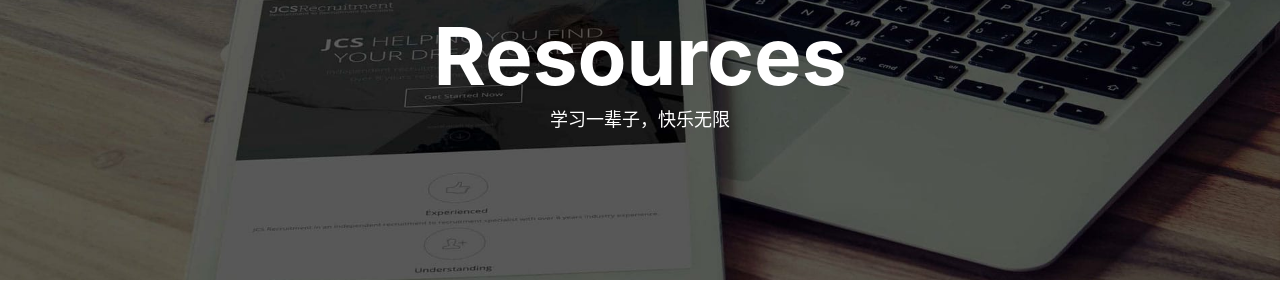
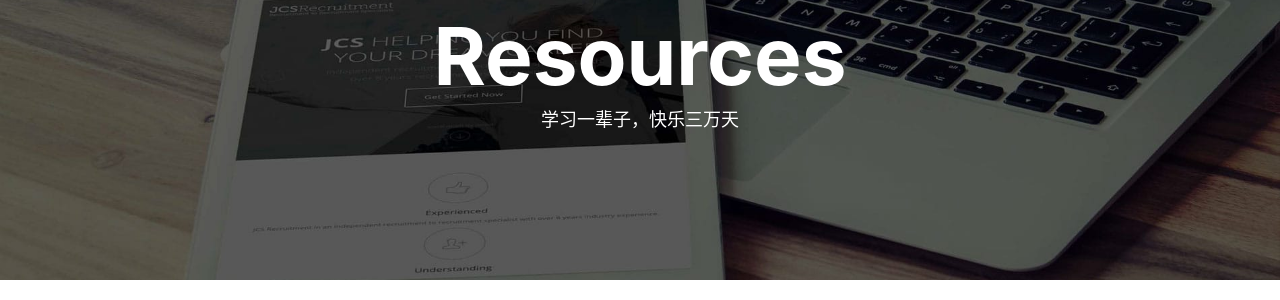
Before and after one commit to imliyucai/imliyucai.github.io, a Jekyll site: the page built from 1-resources.html, in a window 1280 px wide. Shown: the part 138-438 px from the top of the page. Built offline with Jekyll 4.4.1, drawn with Linux system fonts in a browser that asks for light colours; nearby versions of some CDN libraries; comment, search, counter and statistics services are not loaded.

Commit message:
Update 1-resources.html
change misc

```diff
--- a/1-resources.html
+++ b/1-resources.html
@@ -1,7 +1,7 @@
 ---
 layout: page
 title: "Resources"
-description: "学习一辈子，快乐无限"
+description: "学习一辈子，快乐三万天"
 header-img: "img/post-bg-rwd.jpg"
 ---
 
```
